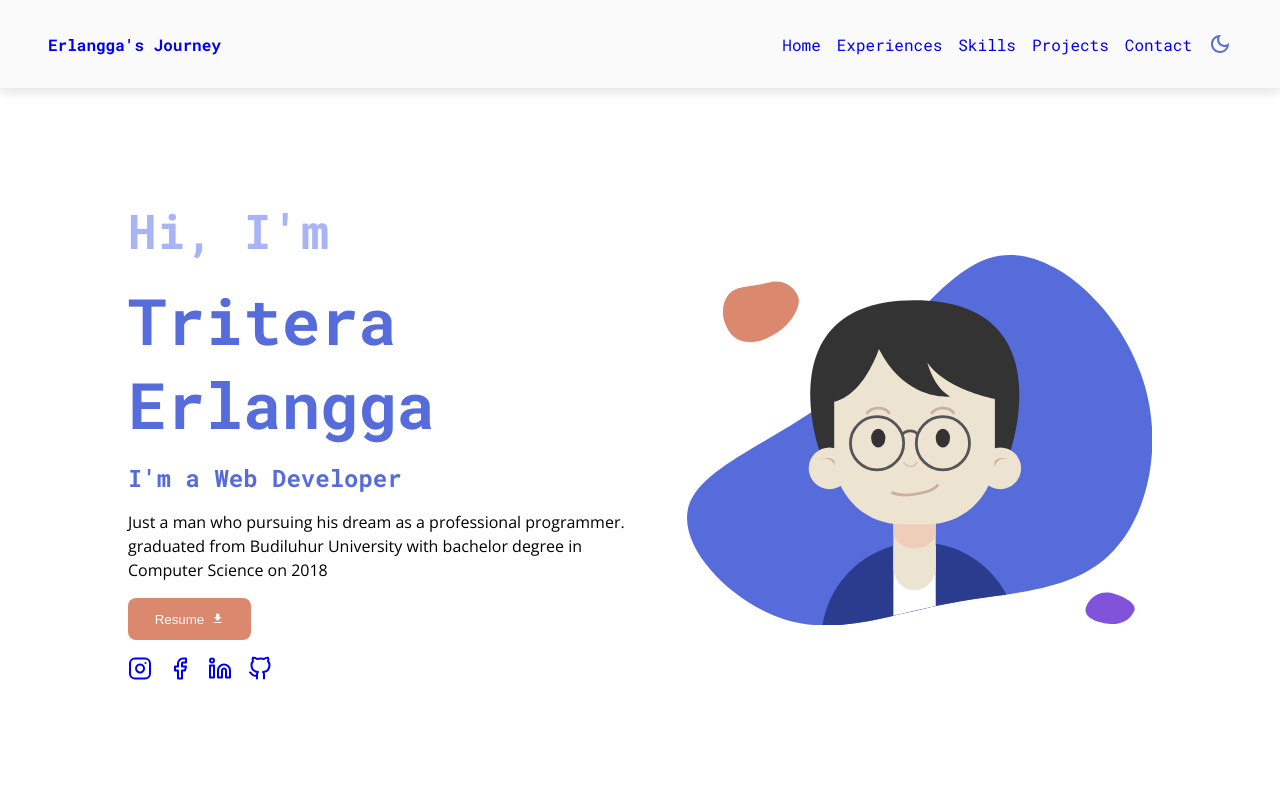
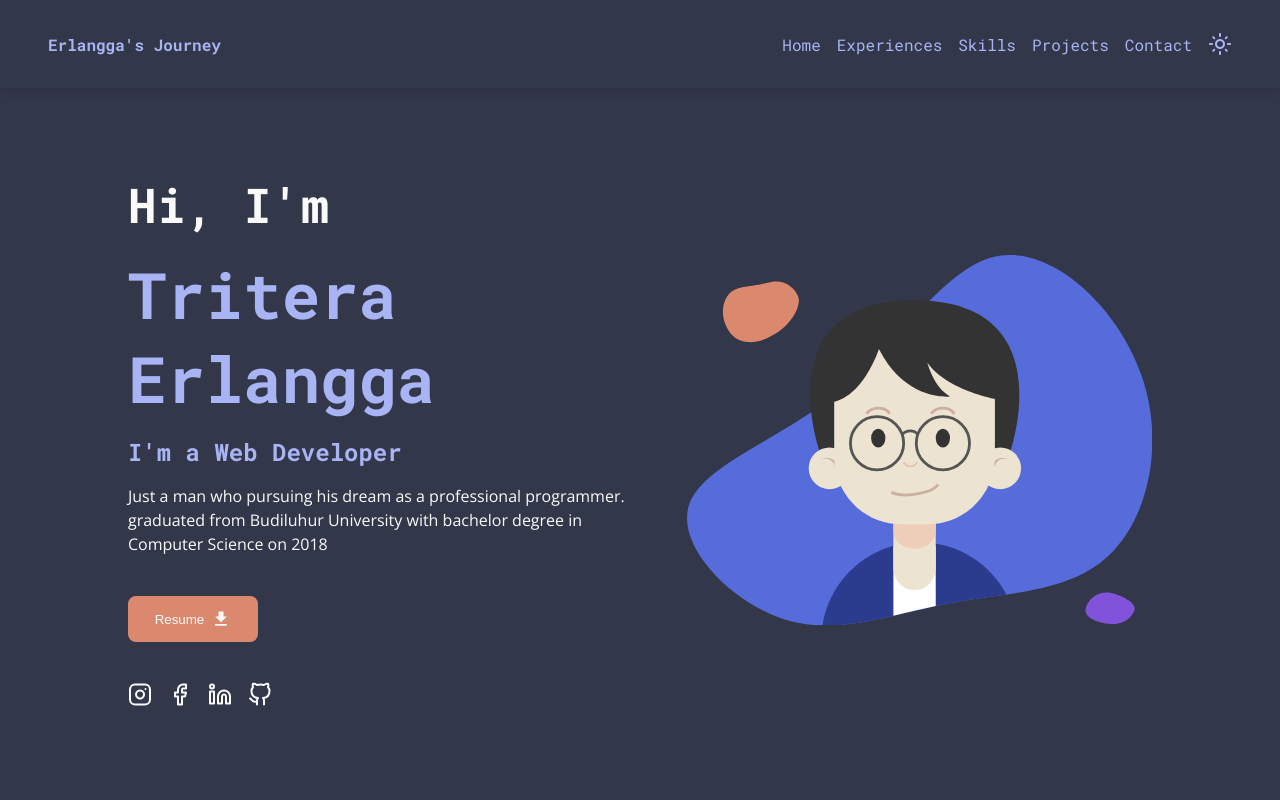
Before and after one commit to troy213/portfolio-v2, a React (Vite) app: page / in a window 1280 px wide. Shown: the top 800 px of the page. Built offline with nearby package versions, Linux system fonts and the light colour scheme.

Commit message:
style and css adjustment

```diff
--- a/src/App.jsx
+++ b/src/App.jsx
@@ -1,10 +1,31 @@
+import { useState, useEffect } from 'react'
 import { Navbar } from './components'
 import { Hero, About, Experiences, Projects, Skills, Footer } from './pages'
 
 const App = () => {
+  const [isDarkMode, setIsDarkMode] = useState(false)
+
+  useEffect(() => {
+    const theme = localStorage.getItem('theme')
+
+    console.log(theme)
+    if (theme) {
+      setIsDarkMode(theme)
+    } else {
+      localStorage.setItem('theme', isDarkMode)
+    }
+  }, [])
+
+  console.log(isDarkMode)
+
   return (
-    <div className='container'>
-      <Navbar />
+    <div
+      className={`container${isDarkMode ? ' theme--dark' : ' theme--light'}`}
+    >
+      <Navbar
+        isDarkMode={isDarkMode}
+        toggleDarkMode={() => setIsDarkMode(!isDarkMode)}
+      />
       <Hero />
       <About />
       <Experiences />
--- a/src/App.scss
+++ b/src/App.scss
@@ -3,14 +3,17 @@
 .theme--dark {
   .color--primary {
     color: $primary-color-light;
+    @include transition-ease(500ms);
   }
 
   .color--primary-light,
   .hero__desc,
+  .hero__icon-container > a,
   .about__desc,
   .about__detail-content > p:last-child,
   .skills__subtitle {
     color: $light;
+    @include transition-ease(500ms);
   }
 
   .navbar,
@@ -19,5 +22,32 @@
   .skills,
   .projects {
     background-color: $theme-dark;
+    @include transition-ease(500ms);
+  }
+
+  .navbar a:visited,
+  .navbar a:link {
+    color: $primary-color-light;
+  }
+
+  .navbar li a:hover {
+    color: $color-yellow;
+    transition: none;
   }
 }
+
+.theme--light {
+  .navbar,
+  .hero,
+  .about,
+  .skills,
+  .projects,
+  .color--primary,
+  .color--primary-light,
+  .hero__desc,
+  .about__desc,
+  .about__detail-content > p:last-child,
+  .skills__subtitle {
+    @include transition-ease(500ms);
+  }
+}
--- a/src/_config.scss
+++ b/src/_config.scss
@@ -1,4 +1,5 @@
 @import url('https://fonts.googleapis.com/css2?family=Open+Sans:ital,wght@0,300;0,400;0,700;1,300&family=Roboto+Mono:wght@300;400;700&display=swap');
+@import 'variables';
 
 * {
   box-sizing: border-box;
@@ -19,6 +20,11 @@ a {
   text-decoration: none;
 }
 
+a:visited,
+a:link {
+  color: $primary-color-light;
+}
+
 ul {
   list-style-type: none;
 }
--- a/src/_global.scss
+++ b/src/_global.scss
@@ -50,7 +50,7 @@
 }
 
 .btn-icon {
-  font-size: 1em !important;
+  font-size: 1.5em !important;
 }
 
 .btn-yellow {
--- a/src/_responsive.scss
+++ b/src/_responsive.scss
@@ -28,6 +28,10 @@
     }
 
     &__title {
+      text-align: start;
+    }
+
+    &__desc {
       text-align: start;
     }
   }
--- a/src/assets/icons.js
+++ b/src/assets/icons.js
@@ -8,6 +8,7 @@ import WorkOutlineOutlinedIcon from '@mui/icons-material/WorkOutlineOutlined'
 import PsychologyOutlinedIcon from '@mui/icons-material/PsychologyOutlined'
 import DesignServicesOutlinedIcon from '@mui/icons-material/DesignServicesOutlined'
 import LocalPhoneOutlinedIcon from '@mui/icons-material/LocalPhoneOutlined'
+import LightModeOutlinedIcon from '@mui/icons-material/LightModeOutlined'
 
 // Local SVG
 import { ReactComponent as AudacityIcon } from './icons/audacity.svg'
@@ -75,4 +76,5 @@ export {
   PsychologyOutlinedIcon as SkillsIcon,
   DesignServicesOutlinedIcon as ProjectsIcon,
   LocalPhoneOutlinedIcon as ContactIcon,
+  LightModeOutlinedIcon as SunIcon,
 }
--- a/src/components/Navbar/index.jsx
+++ b/src/components/Navbar/index.jsx
@@ -1,6 +1,8 @@
-import { MoonIcon, MenuIcon } from '../../assets/icons'
+import { MoonIcon, MenuIcon, SunIcon } from '../../assets/icons'
 
-const Navbar = () => {
+const Navbar = (props) => {
+  const { isDarkMode, toggleDarkMode } = props
+
   return (
     <nav className='navbar color--primary'>
       <a href='#home' className='navbar__logo text--bold text--mono'>
@@ -22,8 +24,8 @@ const Navbar = () => {
         <li className='navbar__link text--mono'>
           <a href='#contact'>Contact</a>
         </li>
-        <li className='navbar__link text--mono'>
-          <MoonIcon />
+        <li className='navbar__link text--mono' onClick={toggleDarkMode}>
+          {isDarkMode ? <SunIcon /> : <MoonIcon />}
         </li>
         <li className='navbar__menu'>
           <MenuIcon />
--- a/src/components/Navbar/index.scss
+++ b/src/components/Navbar/index.scss
@@ -22,6 +22,16 @@
 
   & li {
     cursor: pointer;
+
+    &:hover,
+    a:hover {
+      color: $color-yellow;
+    }
+  }
+
+  & a:visited,
+  & a:link {
+    color: $primary-color;
   }
 
   &__link {
--- a/src/pages/Experiences/index.scss
+++ b/src/pages/Experiences/index.scss
@@ -59,6 +59,7 @@
   &__content-title {
     text-align: center;
     margin-bottom: 0.5rem;
+    color: $color-yellow;
   }
 
   &__content-location-icon {
--- a/src/pages/Footer/index.scss
+++ b/src/pages/Footer/index.scss
@@ -53,6 +53,11 @@
     gap: 1rem;
     color: $light;
 
+    &:visited,
+    &:link {
+      color: $light;
+    }
+
     &:hover {
       color: $color-yellow-light;
     }
@@ -71,9 +76,16 @@
     gap: 0.75rem;
   }
 
-  &__text {
+  &__copyright-right {
     display: flex;
-    align-items: center;
-    gap: 0.5rem;
+    flex-direction: column;
+    gap: 0.75rem;
+
+    & p {
+      display: flex;
+      align-items: center;
+      gap: 0.5rem;
+      white-space: nowrap;
+    }
   }
 }
--- a/src/pages/Hero/index.scss
+++ b/src/pages/Hero/index.scss
@@ -36,6 +36,10 @@
     font-size: 1.5rem;
   }
 
+  &__desc {
+    text-align: center;
+  }
+
   &__icon-container {
     display: flex;
     justify-content: center;
@@ -44,9 +48,14 @@
 
   &__icon {
     cursor: pointer;
+
+    &:hover {
+      color: $color-yellow;
+    }
   }
 
   & button {
     padding: 1em 2em;
+    margin: 1.5rem 0;
   }
 }
--- a/src/pages/Skills/index.scss
+++ b/src/pages/Skills/index.scss
@@ -8,7 +8,7 @@
     flex-direction: column;
     align-items: center;
     gap: 2rem;
-    max-width: 1440px;
+    max-width: 890px;
   }
 
   &__icons-container {
@@ -18,4 +18,13 @@
     align-items: center;
     gap: 2rem;
   }
+
+  &__icon {
+    cursor: pointer;
+    @include transition-ease(100ms);
+
+    &:hover {
+      transform: scale(1.1);
+    }
+  }
 }
```
